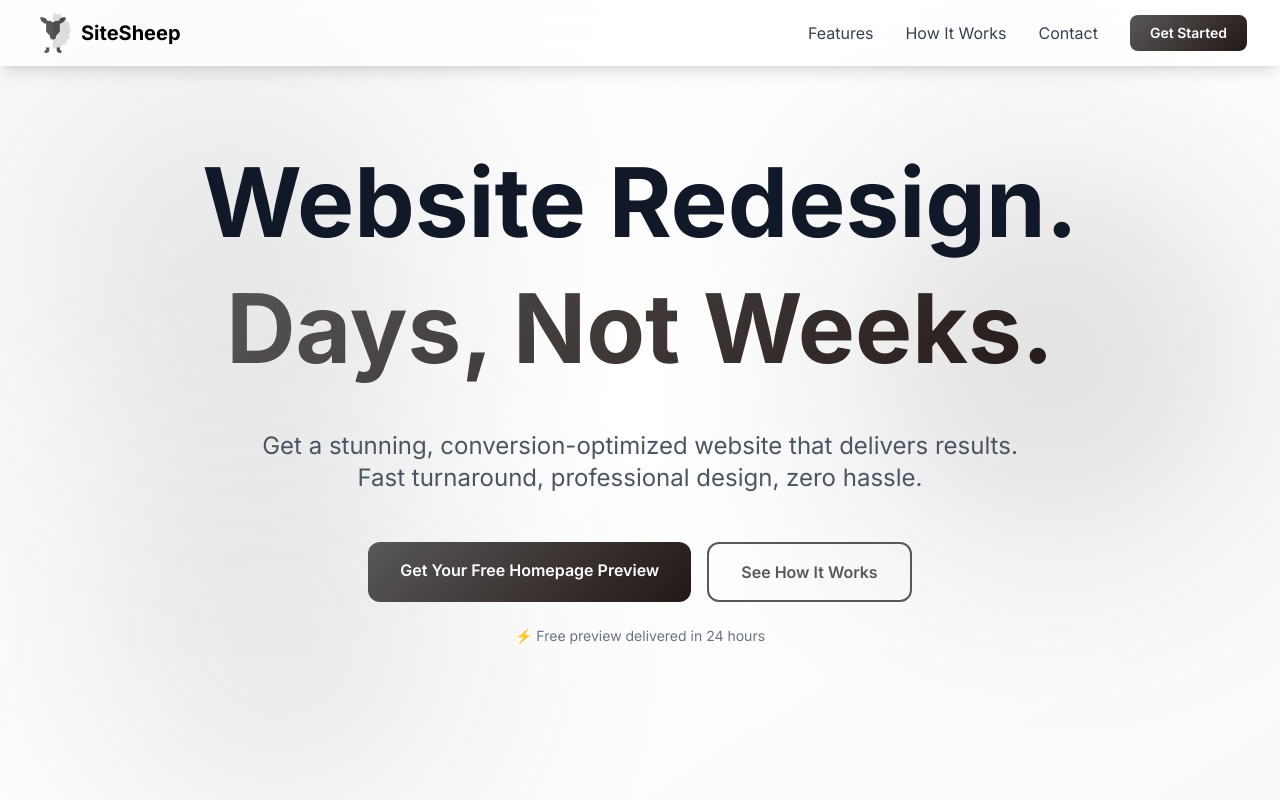
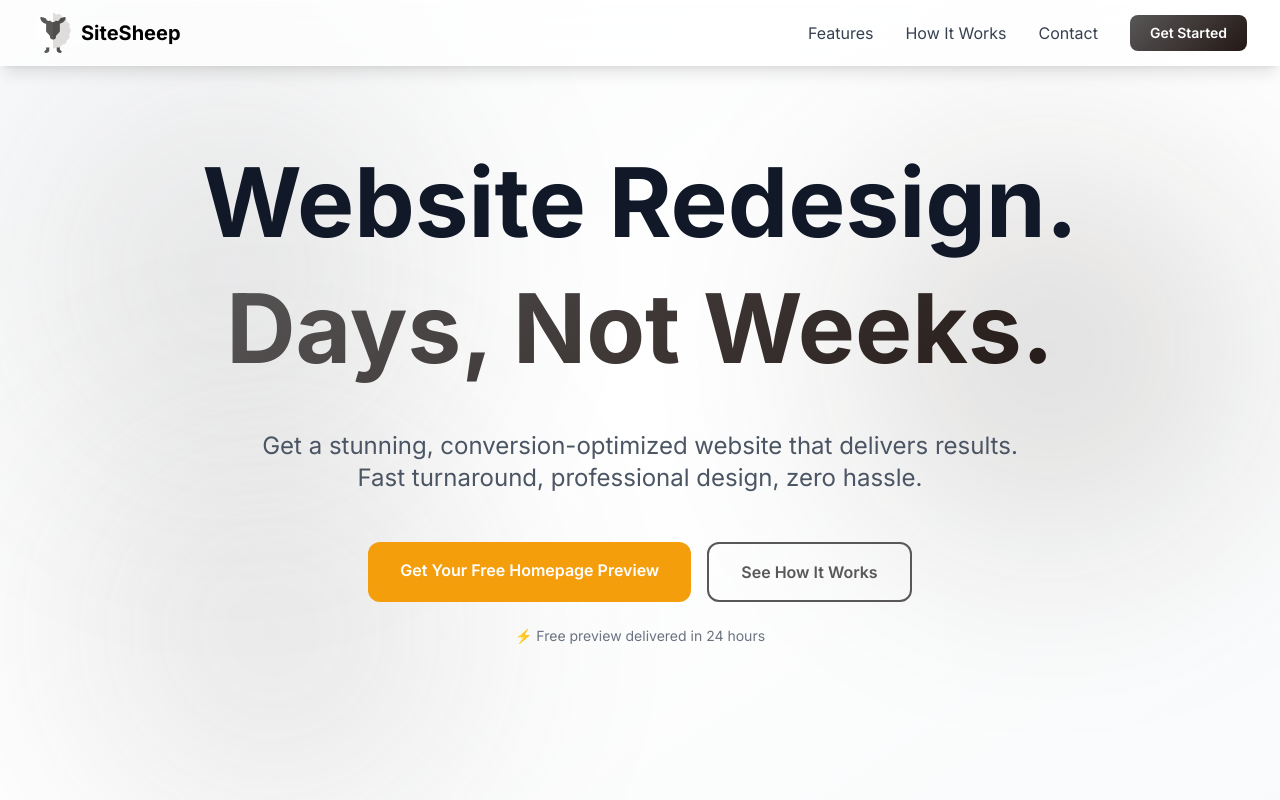
Before and after one commit to colecooke/sitesheep-website, a Next.js app: page / in a window 1280 px wide. Shown: the top 800 px of the page. Built offline with nearby package versions, Linux system fonts and the light colour scheme.

Commit message:
Auto-update

```diff
--- a/app/page.tsx
+++ b/app/page.tsx
@@ -147,7 +147,7 @@ export default function Home() {
               Fast turnaround, professional design, zero hassle.
             </p>
             <div className="flex flex-col sm:flex-row gap-4 justify-center">
-              <a href="mailto:hello@sitesheep.io?subject=Free Homepage Preview Request" className="btn-primary">
+              <a href="mailto:hello@sitesheep.io?subject=Free Homepage Preview Request" className="px-8 py-4 font-semibold text-white rounded-xl transition-all duration-300 transform hover:scale-105 hover:shadow-2xl" style={{ background: '#F59E0B' }}>
                 <span>Get Your Free Homepage Preview</span>
               </a>
               <a href="#process" className="btn-secondary">
```
